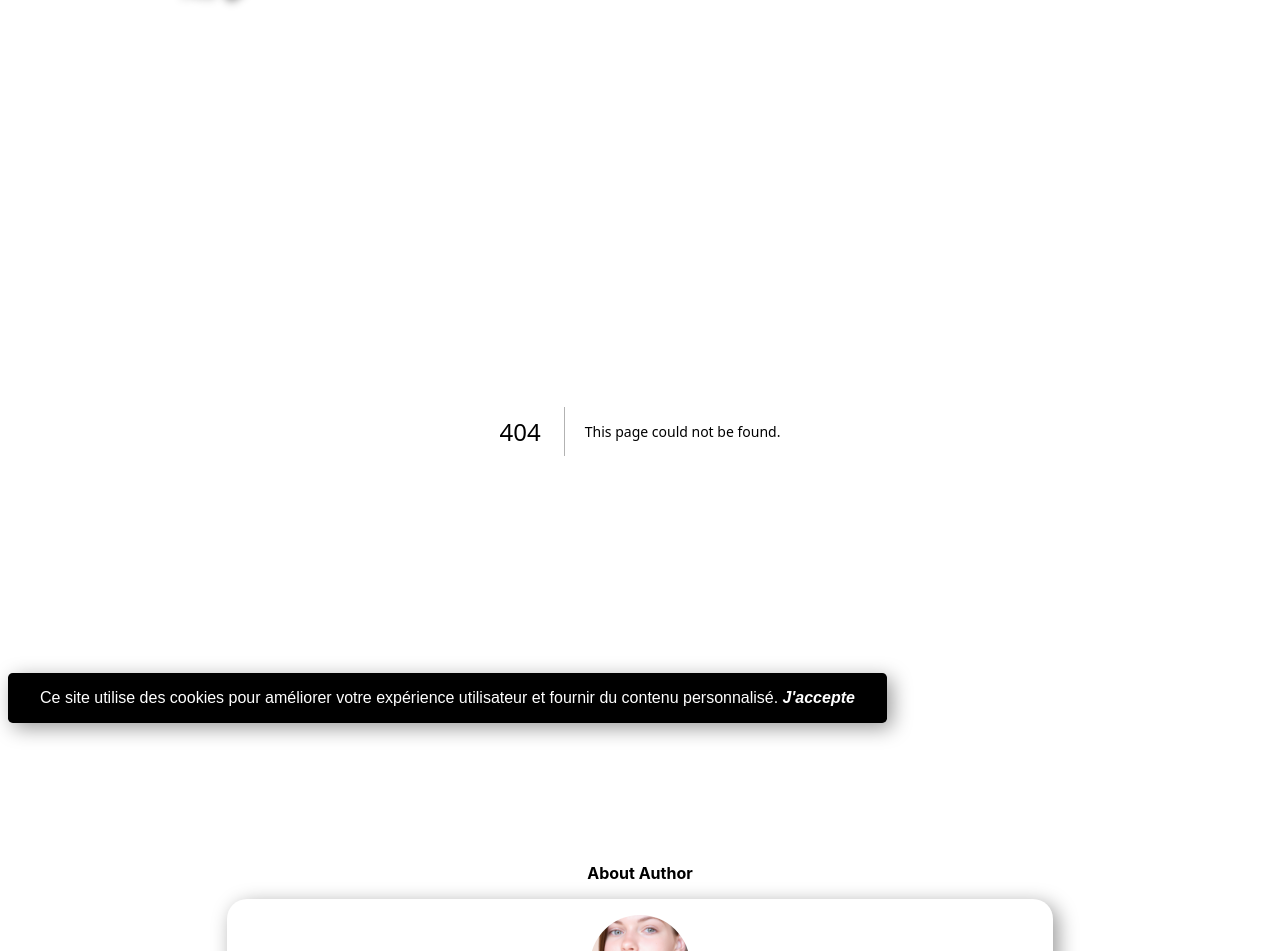
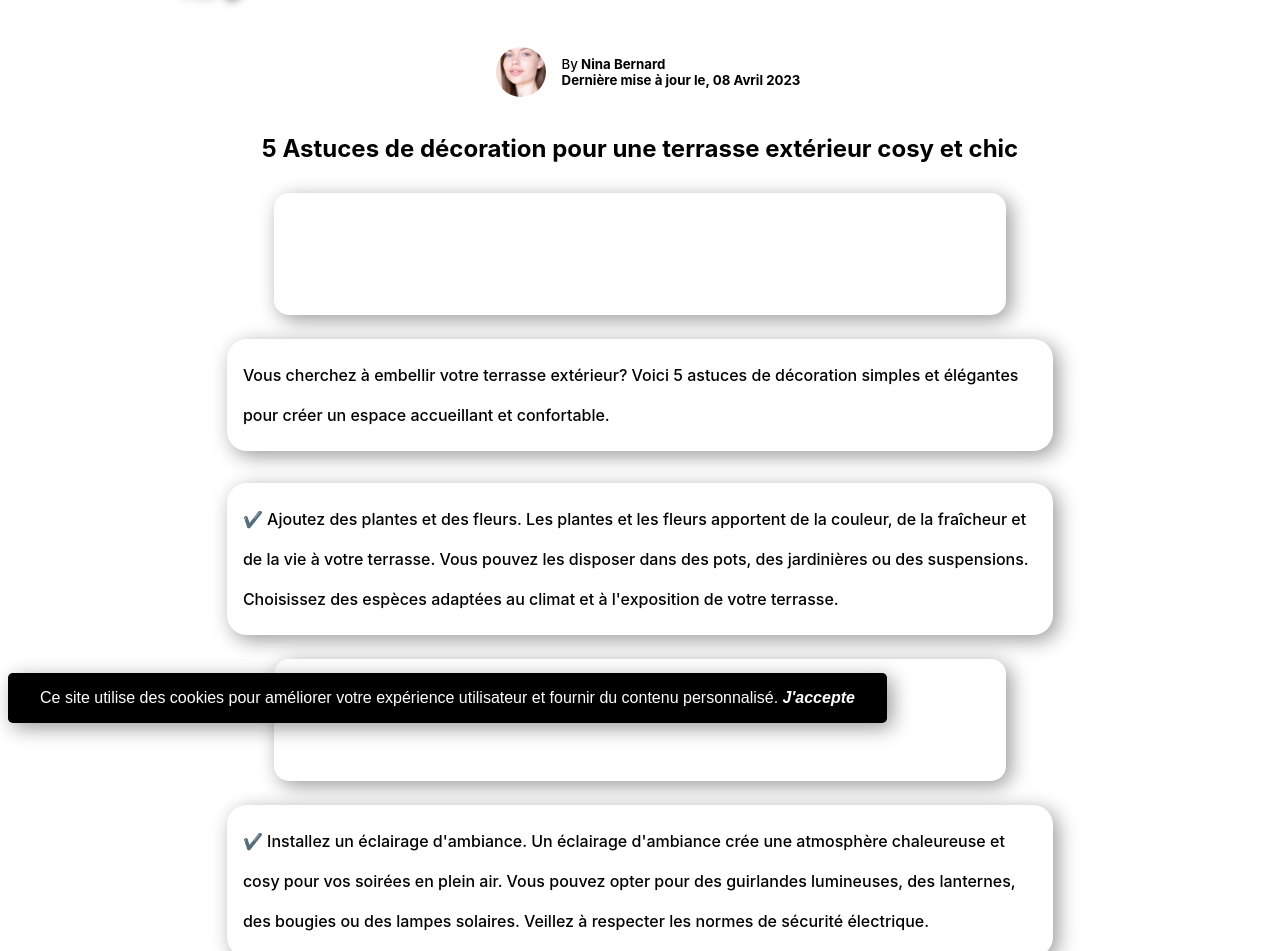
Before and after one commit to Ninahealthy/frnh, a Next.js app: page /Bien-etre/astuces-decoration-terrasse-exterieur in a window 1280 px wide. Before the commit this address had no page. Shown: the part 61-1012 px from the top of the page. Built offline with nearby package versions, Linux system fonts and the light colour scheme.

Commit message:
100420230354

```diff
--- /dev/null
+++ b/pages/Bien-etre/astuces-decoration-terrasse-exterieur.js
@@ -0,0 +1,77 @@
+import Adunit from "@/components/Adunit";
+import Adunit1 from "@/components/Adunit1";
+import AuthorIcon from "@/components/AuthorIcon";
+import Head from "next/head";
+export default function Terrasse() {
+  return (
+    <>
+      <Head>
+        <title>
+          5 Astuces de décoration pour une terrasse extérieur cosy et chic
+        </title>
+
+        <meta
+          name="description"
+          content="Découvrez 5 astuces simples et élégantes pour embellir votre terrasse extérieur et créer un espace accueillant et confortable pour vos soirées en plein air."
+        />
+      </Head>
+      <AuthorIcon />
+      <article>
+        <h1>
+          5 Astuces de décoration pour une terrasse extérieur cosy et chic
+        </h1>
+        <Adunit1 />
+        <p>
+          Vous cherchez à embellir votre terrasse extérieur? Voici 5 astuces de
+          décoration simples et élégantes pour créer un espace accueillant et
+          confortable.
+        </p>
+
+        <p>
+          ✔️ Ajoutez des plantes et des fleurs. Les plantes et les fleurs
+          apportent de la couleur, de la fraîcheur et de la vie à votre
+          terrasse. Vous pouvez les disposer dans des pots, des jardinières ou
+          des suspensions. Choisissez des espèces adaptées au climat et à
+          l'exposition de votre terrasse.
+        </p>
+        <Adunit />
+        <p>
+          ✔️ Installez un éclairage d'ambiance. Un éclairage d'ambiance crée une
+          atmosphère chaleureuse et cosy pour vos soirées en plein air. Vous
+          pouvez opter pour des guirlandes lumineuses, des lanternes, des
+          bougies ou des lampes solaires. Veillez à respecter les normes de
+          sécurité électrique.
+        </p>
+        <Adunit1 />
+        <p>
+          ✔️ Choisissez un mobilier confortable et fonctionnel. Le mobilier est
+          essentiel pour profiter de votre terrasse. Choisissez des pièces
+          confortables et fonctionnelles, comme des fauteuils, des tables
+          basses, des poufs ou des bancs. Préférez des matériaux résistants aux
+          intempéries et faciles à entretenir.
+        </p>
+        <Adunit />
+        <p>
+          ✔️ Ajoutez des textiles et des accessoires. Les textiles et les
+          accessoires apportent de la douceur, du style et du caractère à votre
+          terrasse. Vous pouvez ajouter des coussins, des plaids, des tapis, des
+          paniers ou des vases. Choisissez des couleurs et des motifs qui
+          s'harmonisent avec votre mobilier et votre environnement.
+        </p>
+        <p>
+          ✔️ Créez un coin détente ou repas. Pour rendre votre terrasse encore
+          plus agréable, vous pouvez créer un coin détente ou repas selon vos
+          envies. Vous pouvez installer un hamac, une balancelle, une chaise
+          longue ou un parasol pour vous relaxer. Vous pouvez également aménager
+          un coin repas avec une table, des chaises, un barbecue ou une plancha
+          pour partager de bons moments en famille ou entre amis.
+        </p>
+        <p>
+          Voilà 5 idées de décoration pour votre terrasse extérieur. N'hésitez
+          pas à laisser libre cours à votre créativité et à personnaliser votre
+          espace selon vos goûts et vos besoins.<br></br> Bonne décoration! 😊
+        </p>
+      </article>
+    </>
+  );
+}
```
Also changed, not shown: components/Bienetre.js (+21 -0 lines), public/terrasse.jpg (added), 1 other file (tests, documents, lock files or other folders).
